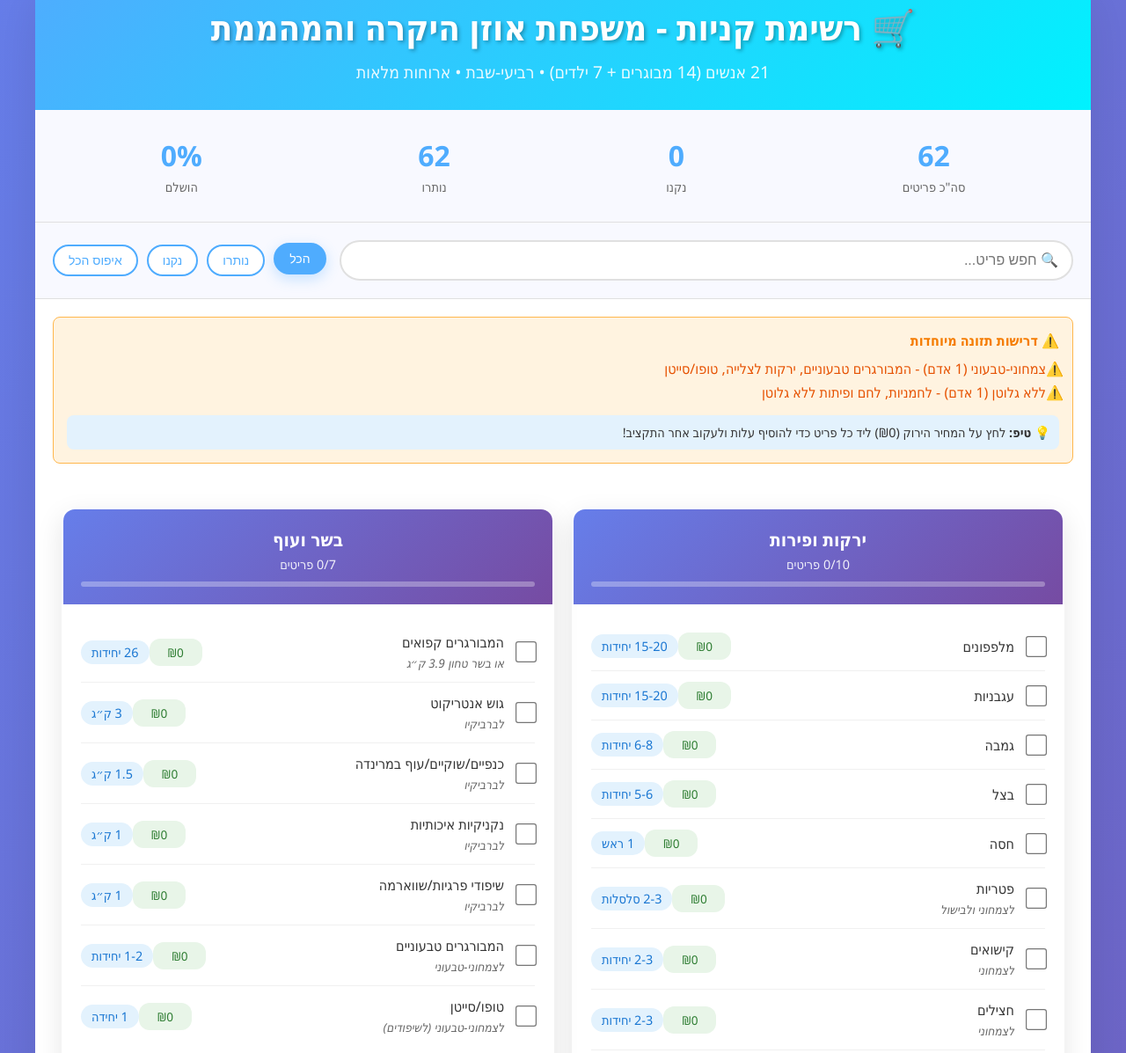
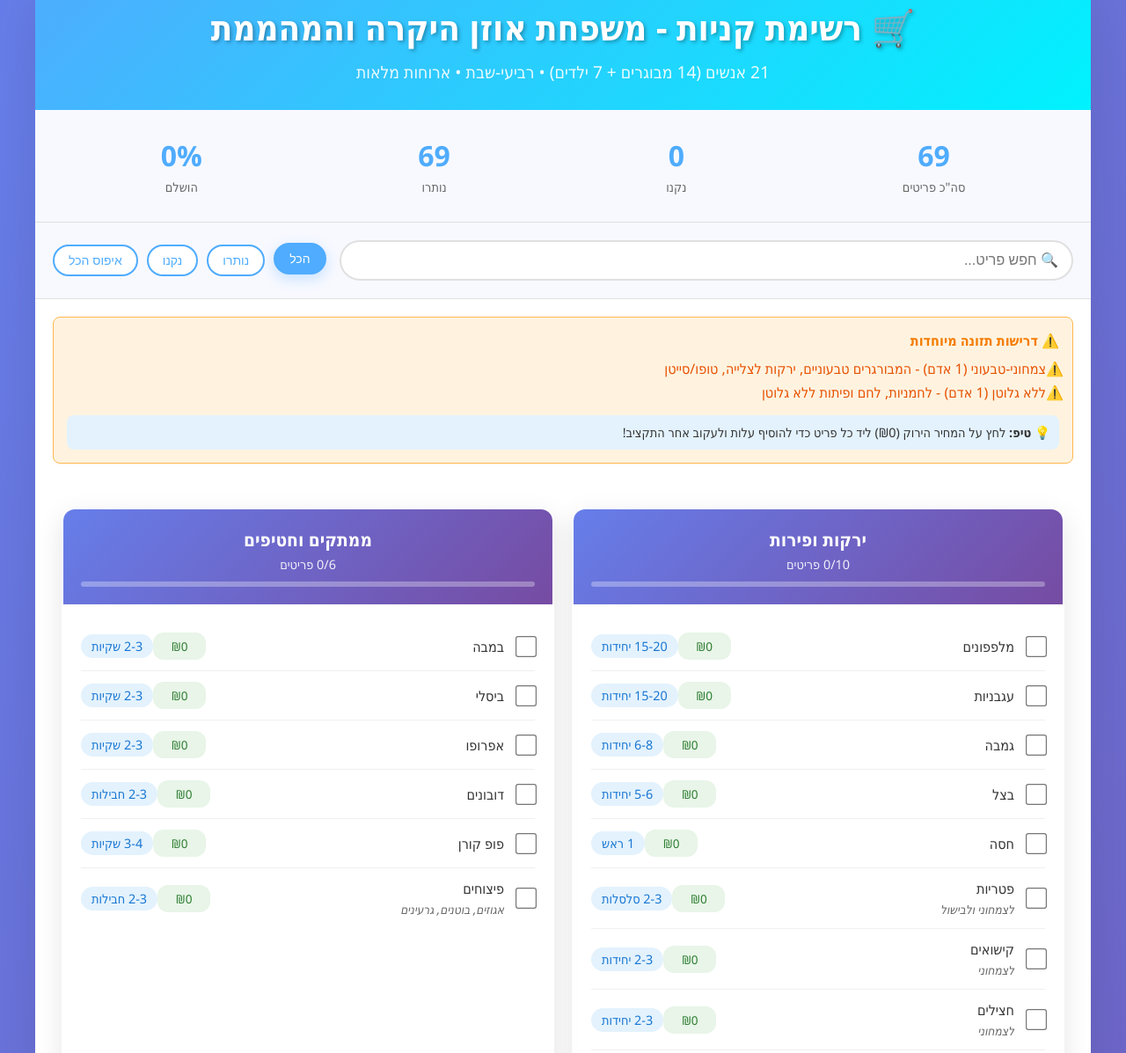
Before and after one commit to 21061976/uzan-family-vacation, a plain HTML site: page index.html in a window 1280 px wide. Shown: the part 47-1244 px from the top of the page at 88% size. Drawn offline with Linux system fonts and the light colour scheme.

Commit message:
Update index.html

```diff
--- a/index.html
+++ b/index.html
@@ -451,6 +451,14 @@
                 { name: "גזר", quantity: "5-6 יחידות", notes: "", cost: 0 },
                 { name: "פירות העונה", quantity: "1-2 יחידות גדולות מכל סוג", notes: "אבטיח/מלון/ענבים", cost: 0 }
             ],
+            "ממתקים וחטיפים": [
+                { name: "במבה", quantity: "2-3 שקיות", notes: "", cost: 0 },
+                { name: "ביסלי", quantity: "2-3 שקיות", notes: "", cost: 0 },
+                { name: "אפרופו", quantity: "2-3 שקיות", notes: "", cost: 0 },
+                { name: "דובונים", quantity: "2-3 חבילות", notes: "", cost: 0 },
+                { name: "פופ קורן", quantity: "3-4 שקיות", notes: "", cost: 0 },
+                { name: "פיצוחים", quantity: "2-3 חבילות", notes: "אגוזים, בוטנים, גרעינים", cost: 0 }
+            ],
             "בשר ועוף": [
                 { name: "המבורגרים קפואים", quantity: "26 יחידות", notes: "או בשר טחון 3.9 ק״ג", cost: 0 },
                 { name: "גוש אנטריקוט", quantity: "3 ק״ג", notes: "לברביקיו", cost: 0 },
@@ -485,9 +493,9 @@
                 { name: "עגבניות בקופסא", quantity: "1 שלישיה", notes: "", cost: 0 },
                 { name: "חומוס מוכן", quantity: "1 ק״ג", notes: "", cost: 0 },
                 { name: "טחינה גולמית", quantity: "1 בקבוק", notes: "", cost: 0 },
-                { name: "שמן זית", quantity: "1 בקבוק", notes: "", cost: 0 },
+                { name: "שמן קנולה", quantity: "1 בקבוק", notes: "", cost: 0 },
                 { name: "תבלינים ומלח", quantity: "לפי הצורך", notes: "מלח, פלפל שחור, תבלינים", cost: 0 },
-                { name: "קפה, תה, סוכר", quantity: "לפי הצורך", notes: "", cost: 0 },
+                { name: "נס קפה מגולען", quantity: "1 צנצנת", notes: "", cost: 0 },
                 { name: "ריבה", quantity: "1 צנצנת", notes: "", cost: 0 },
                 { name: "שוקולד למריחה", quantity: "1 צנצנת", notes: "", cost: 0 }
             ],
@@ -501,7 +509,8 @@
                 { name: "פחמים", quantity: "1 שק גדול (5 ק״ג)", notes: "", cost: 0 },
                 { name: "שקיות אשפה", quantity: "1 חבילה", notes: "", cost: 0 },
                 { name: "נייר מגבת", quantity: "1 גליל", notes: "", cost: 0 },
-                { name: "צ׳יפס קפוא", quantity: "5 שקיות", notes: "", cost: 0 }
+                { name: "צ׳יפס קפוא", quantity: "5 שקיות", notes: "", cost: 0 },
+                { name: "טבעות בצל קפואות", quantity: "2 שקיות", notes: "", cost: 0 }
             ],
             "שתייה": [
                 { name: "מיצים מרוכזים/מוכנים", quantity: "3-4 ליטר", notes: "", cost: 0 },
```
